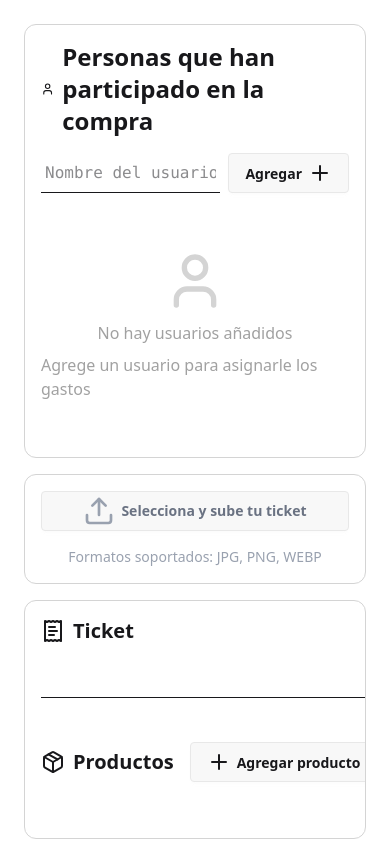
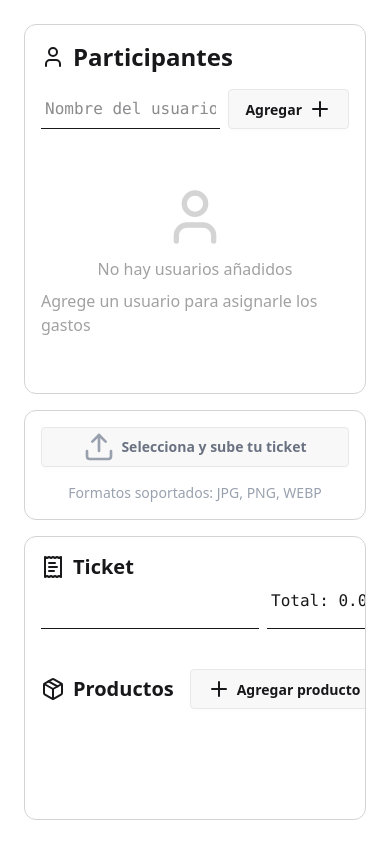
Before and after one commit to Frandg06/receipt.ai, a React (Vite) app: page / in a window 390 px wide. Built offline with nearby package versions, Linux system fonts and the light colour scheme.

Commit message:
🎨 style(ticket): ajustar clases de estilo para mejorar la presentación del formulario 🎨 style(users): cambiar el texto del encabezado a "Participantes"

```diff
--- a/src/ticket.tsx
+++ b/src/ticket.tsx
@@ -91,12 +91,12 @@ export const Ticket = () => {
               <ReceiptText />
               Ticket
             </h2>
-            <div className="flex items-center justify-between gap-2 font-mono">
+            <div className="flex items-center sm:justify-between gap-2 font-mono">
               <input
                 type="text"
                 name="nombre"
                 value={ticket?.nombre ?? ''}
-                className="border-x-0 border-b border-t-0 rounded-none focus:outline-none focus:border-b-3 min-h-10 md:w-1/2 w-full"
+                className="border-x-0 border-b border-t-0 rounded-none focus:outline-none focus:border-b-3 min-h-10 sm:w-1/2 w-fit"
                 onChange={(e) => setTicket({ ...ticket!, nombre: e.target.value })}
               />
               <div className="px-1 w-fit border-x-0 border-b border-t-0 rounded-none focus:outline-none focus:border-b-3 min-h-10">
--- a/src/users.tsx
+++ b/src/users.tsx
@@ -40,7 +40,7 @@ export const UserManage = () => {
     <section className="flex-col gap-4 rounded-xl border border-neutral-300 p-4 h-fit">
       <h2 className="text-2xl font-semibold flex items-center gap-2">
         <User />
-        Personas que han participado en la compra
+        Participantes
       </h2>
       <form id="creeate-user-form" className="flex gap-2 py-4" onSubmit={createUser}>
         <input
```
